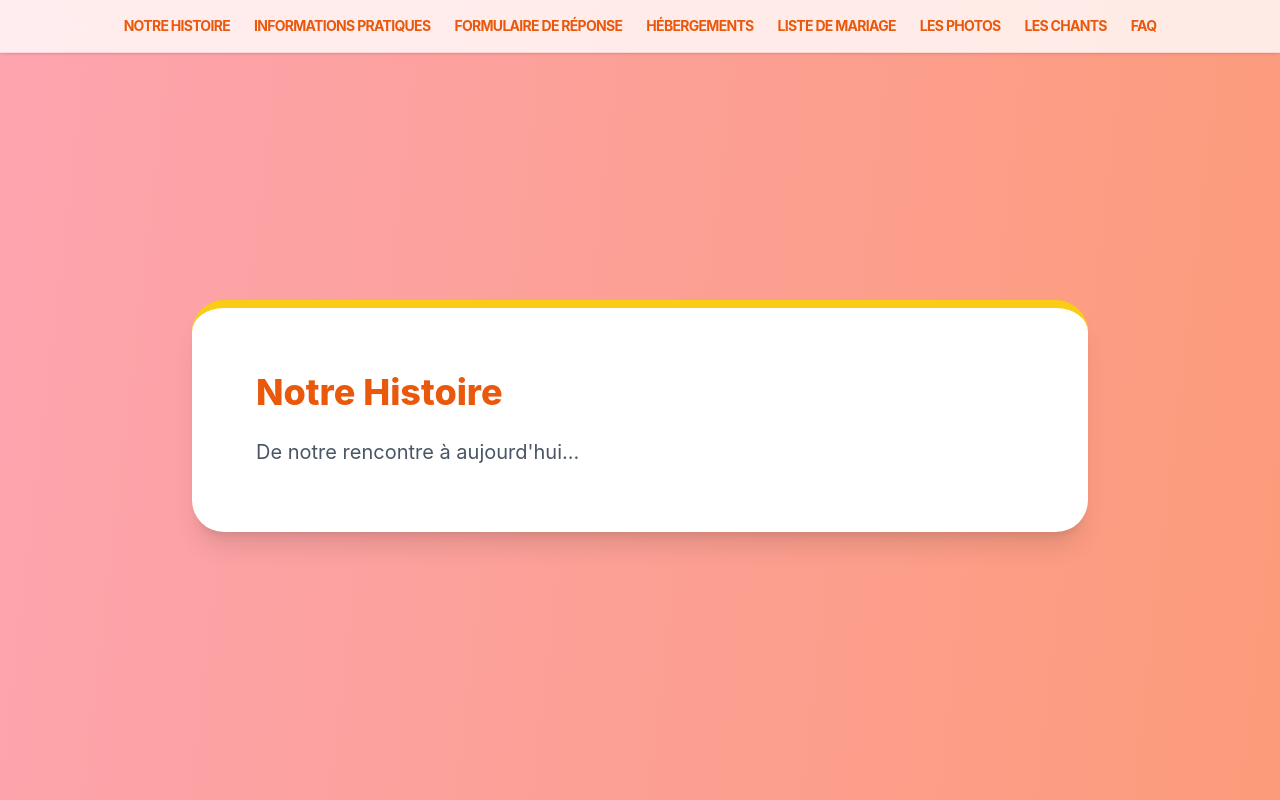
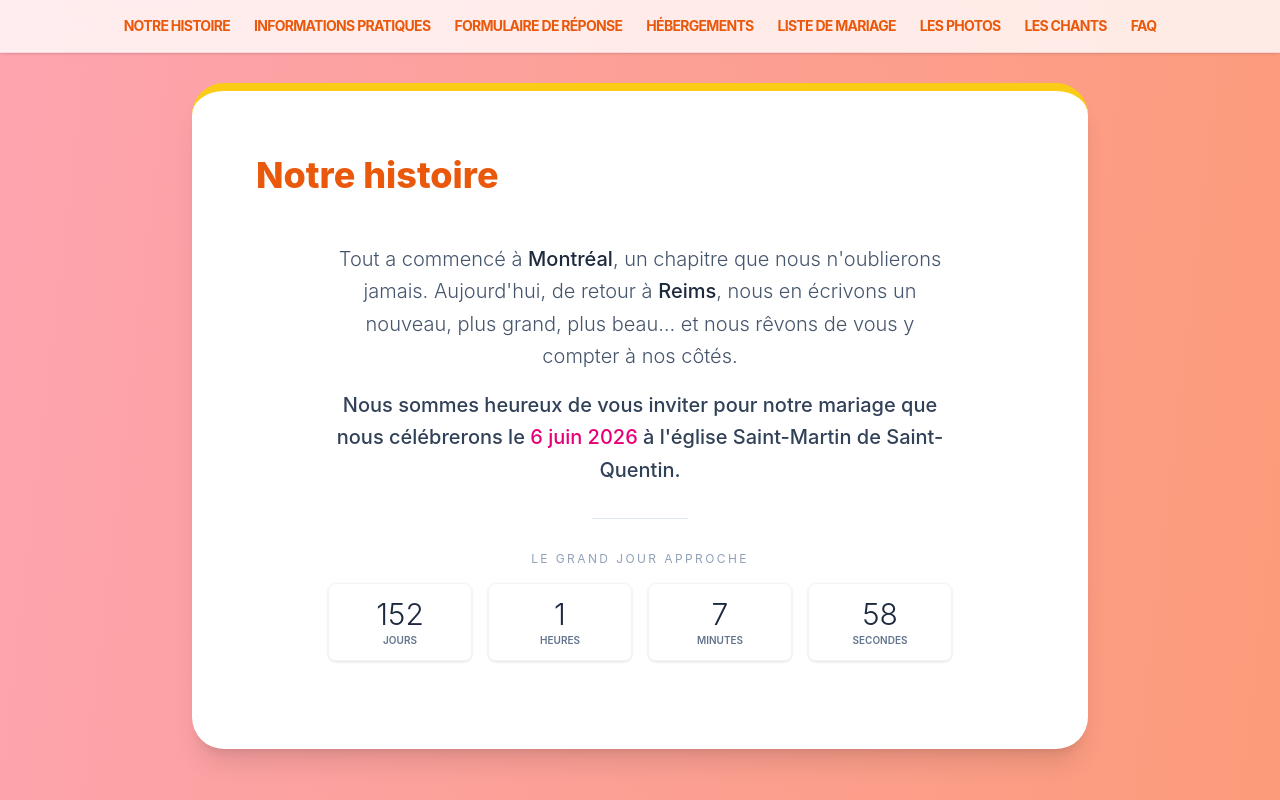
Before and after one commit to TimotheeMonceaux/MarieArthur2026, a React (Vite) app: page / in a window 1280 px wide. Both pictures are taken after typing "Sample" into the empty fields and a click on the button "Valider". Shown: the top 800 px of the page. Built offline with nearby package versions, Linux system fonts and the light colour scheme.

Commit message:
Refacto and first draft of the home section

```diff
--- a/src/components/MainLayout.tsx
+++ b/src/components/MainLayout.tsx
@@ -6,6 +6,14 @@ import photo_exterieur from '../assets/photo_exterieur.jpg';
 import photo_repas from '../assets/photo_repas.jpg';
 import photo_lieu2 from '../assets/photo_lieu2.jpg';
 import photo_amour from '../assets/photo_amour.jpg';
+import HomeSection from './sections/HomeSection';
+import InfoSection from './sections/InfoSection';
+import FormSection from './sections/FormSection';
+import AccomodationSection from './sections/AccomodationSection';
+import ListSection from './sections/ListSection';
+import PhotosSection from './sections/PhotosSection';
+import SongsSection from './sections/SongsSection';
+import QuestionsSection from './sections/QuestionsSection';
 
 const photos = [photo_mariearthur, photo_eglise, photo_lieu, photo_exterieur, photo_repas, photo_lieu2, photo_amour];
 
@@ -14,15 +22,14 @@ const MainLayout = () => {
   const sectionRefs = useRef<(HTMLDivElement | null)[]>([]);
 
   const sections = [
-    { title: "Notre Histoire", content: "De notre rencontre à aujourd'hui..." },
-    { title: "Informations pratiques", content: "Rendez-vous à la mairie à 15h." },
-    { title: "Formulaire de réponse", content: "RSVP avant le" },
-    { title: "Hébergements", content: "Liste des hôtels et gîtes à proximité." },
-    { title: "Liste de mariage", content: "Pourquoi vous avez besoin d'un lit parapluie et d'une veilleuse ?" },
-    { title: "Les photos", content: "Confirmez votre présence avant juin." },
-    { title: "Les chants", content: "A la pêche aux moules moules moules" },
-    { title: "FAQ", content: "Dress code : Haut choc bas choc." },
-
+    { title: "Notre histoire", content: <HomeSection /> },
+    { title: "Informations pratiques", content: <InfoSection /> },
+    { title: "Formulaire de réponse", content: <FormSection /> },
+    { title: "Hébergements", content: <AccomodationSection /> },
+    { title: "Liste de mariage", content: <ListSection /> },
+    { title: "Les photos", content: <PhotosSection /> },
+    { title: "Les chants", content: <SongsSection /> },
+    { title: "FAQ", content: <QuestionsSection /> },
   ];
 
   const scrollToSection = (index: number) => {
--- /dev/null
+++ b/src/components/sections/AccomodationSection.tsx
@@ -0,0 +1,3 @@
+const AccomodationSection = () => <>Liste des hotels</>;
+
+export default AccomodationSection;
--- /dev/null
+++ b/src/components/sections/FormSection.tsx
@@ -0,0 +1,3 @@
+const FormSection = () => <i>RSVP avant le </i>;
+
+export default FormSection;
--- /dev/null
+++ b/src/components/sections/HomeSection.tsx
@@ -0,0 +1,68 @@
+import React, { useState, useEffect } from 'react';
+
+const HomeSection = () => {
+  // Date cible : 6 juin 2026 à 15h00
+  const targetDate = new Date('2026-06-06T15:00:00').getTime();
+
+  const [timeLeft, setTimeLeft] = useState({
+    jours: 0,
+    heures: 0,
+    minutes: 0,
+    secondes: 0,
+  });
+
+  useEffect(() => {
+    const timer = setInterval(() => {
+      const now = new Date().getTime();
+      const distance = targetDate - now;
+
+      if (distance < 0) {
+        clearInterval(timer);
+      } else {
+        setTimeLeft({
+          jours: Math.floor(distance / (1000 * 60 * 60 * 24)),
+          heures: Math.floor((distance % (1000 * 60 * 60 * 24)) / (1000 * 60 * 60)),
+          minutes: Math.floor((distance % (1000 * 60 * 60)) / (1000 * 60)),
+          secondes: Math.floor((distance % (1000 * 60)) / 1000),
+        });
+      }
+    }, 1000);
+
+    return () => clearInterval(timer);
+  }, [targetDate]);
+
+  return (
+    <div className="flex flex-col items-center text-center space-y-8 p-6 max-w-2xl mx-auto">
+      {/* Texte d'accueil */}
+      <div className="space-y-4">
+        <p className="text-slate-600 leading-relaxed font-light">
+          Tout a commencé à <span className="font-medium text-slate-800">Montréal</span>,
+          un chapitre que nous n'oublierons jamais.
+          Aujourd'hui, de retour à <span className="font-medium text-slate-800">Reims</span>,
+          nous en écrivons un nouveau, plus grand, plus beau… et nous rêvons de vous y compter à nos côtés.
+        </p>
+        <p className="text-slate-700 font-medium">
+          Nous sommes heureux de vous inviter pour notre mariage
+          que nous célébrerons le <span className="text-pink-600">6 juin 2026</span> à l'église Saint-Martin de Saint-Quentin.
+        </p>
+      </div>
+
+      <hr className="w-24 border-t border-slate-200" />
+
+      {/* Décompte Dynamique */}
+      <div className="w-full">
+        <p className="text-xs uppercase tracking-[0.2em] text-slate-400 mb-4">Le grand jour approche</p>
+        <div className="grid grid-cols-4 gap-4">
+          {Object.entries(timeLeft).map(([label, value]) => (
+            <div key={label} className="flex flex-col items-center p-3 bg-white/50 rounded-lg shadow-sm border border-slate-100">
+              <span className="text-2xl md:text-3xl font-light text-slate-800">{value}</span>
+              <span className="text-[10px] uppercase text-slate-500 font-semibold">{label}</span>
+            </div>
+          ))}
+        </div>
+      </div>
+    </div>
+  );
+};
+
+export default HomeSection;
--- /dev/null
+++ b/src/components/sections/InfoSection.tsx
@@ -0,0 +1,3 @@
+const InfoSection = () => <i>Rendez-vous à la mairie à 15h.</i>;
+
+export default InfoSection;
--- /dev/null
+++ b/src/components/sections/ListSection.tsx
@@ -0,0 +1,3 @@
+const ListSection = () => <p>List de mariage</p>;
+
+export default ListSection;
--- /dev/null
+++ b/src/components/sections/PhotosSection.tsx
@@ -0,0 +1,3 @@
+const PhotosSection = () => <>Les photos des potos</>;
+
+export default PhotosSection;
--- /dev/null
+++ b/src/components/sections/QuestionsSection.tsx
@@ -0,0 +1,3 @@
+const QuestionsSection = () => <>Dress Code : Haut choc bas choc</>;
+
+export default QuestionsSection;
--- /dev/null
+++ b/src/components/sections/SongsSection.tsx
@@ -0,0 +1,3 @@
+const SongsSection = () => <>Au clair de la lune</>;
+
+export default SongsSection;
```
